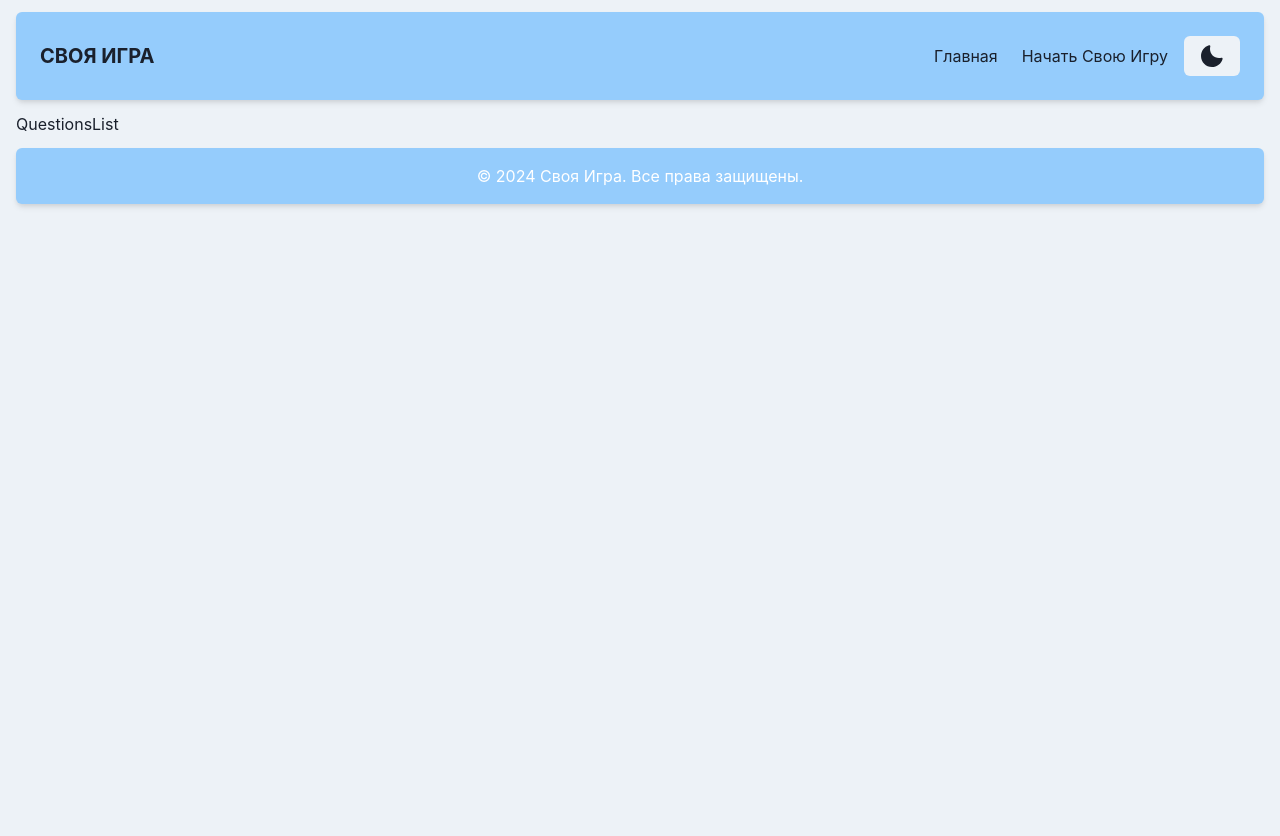
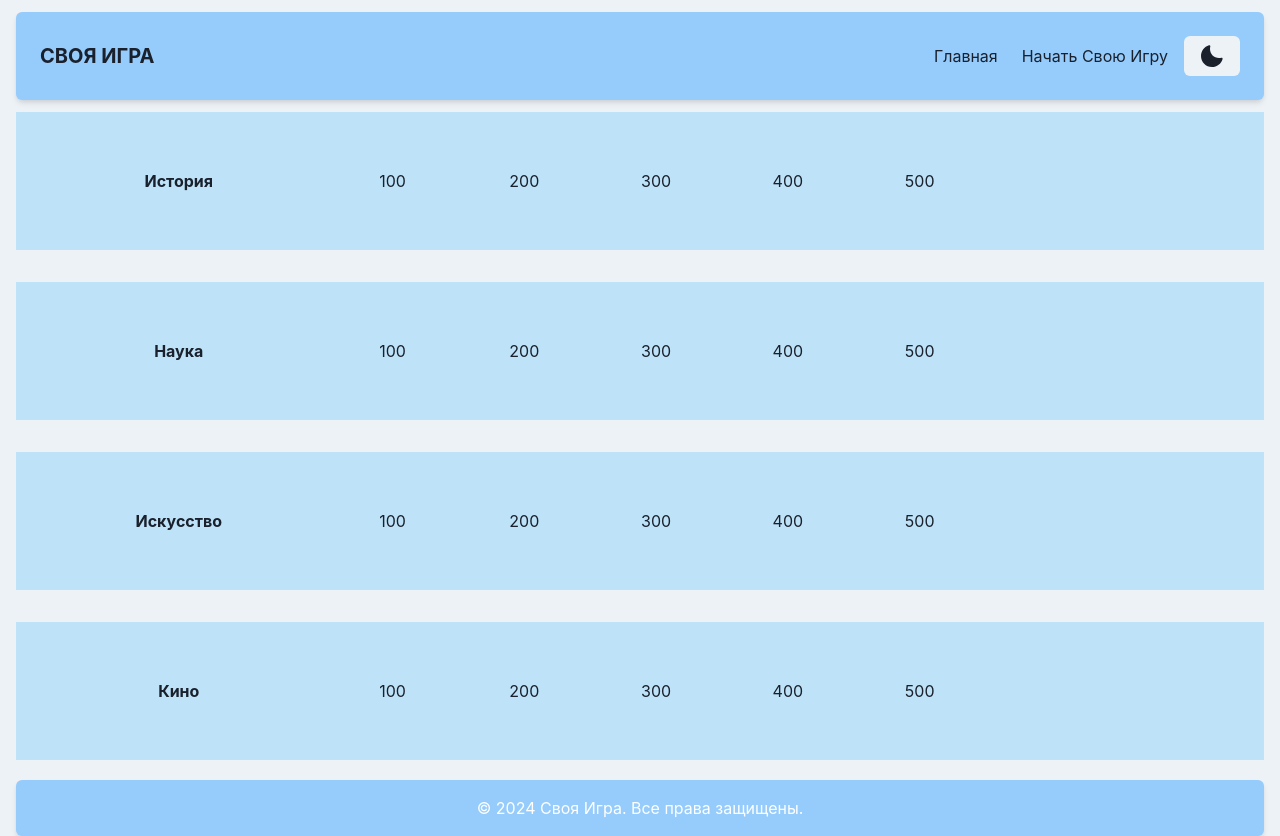
Before and after one commit to DenisIgnatenko/phase-3-mygame, a React (Vite) app in the folder client/: page /mygame in a window 1280 px wide. Before the commit the page ends 800 px from the top, so only its background shows below. Built offline with nearby package versions, Linux system fonts and the light colour scheme.

Commit message:
wrappers

```diff
--- a/client/src/components/pages/QuestionsList.tsx
+++ b/client/src/components/pages/QuestionsList.tsx
@@ -1,5 +1,63 @@
 import React from 'react';
+import { Grid, GridItem, VStack } from '@chakra-ui/react';
+import type { ThemeType } from '../../types/mygameTypes';
+import ThemeWrapper from '../ui/ThemeWrapper';
 
 export default function QuestionsList(): JSX.Element {
-  return <div>QuestionsList</div>;
+  const themes: ThemeType[] = [
+    {
+      id: 1,
+      theme: 'История',
+      questions: [
+        { id: 1, price: 100 },
+        { id: 2, price: 200 },
+        { id: 3, price: 300 },
+        { id: 4, price: 400 },
+        { id: 5, price: 500 },
+      ],
+    },
+    {
+      id: 2,
+      theme: 'Наука',
+      questions: [
+        { id: 4, price: 100 },
+        { id: 5, price: 200 },
+        { id: 6, price: 300 },
+        { id: 7, price: 400 },
+        { id: 8, price: 500 },
+      ],
+    },
+    {
+      id: 3,
+      theme: 'Искусство',
+      questions: [
+        { id: 9, price: 100 },
+        { id: 10, price: 200 },
+        { id: 11, price: 300 },
+        { id: 12, price: 400 },
+        { id: 13, price: 500 },
+      ],
+    },
+
+    {
+      id: 4,
+      theme: 'Кино',
+      questions: [
+        { id: 14, price: 100 },
+        { id: 15, price: 200 },
+        { id: 16, price: 300 },
+        { id: 17, price: 400 },
+        { id: 18, price: 500 },
+      ],
+    },
+
+    // Добавь столько объектов ThemeType, сколько тебе нужно для тестирования
+  ];
+  return (
+    <VStack spacing={6} align="stretch">
+      {themes.map((theme) => (
+        <ThemeWrapper key={theme.id} themeData={theme} />
+      ))}
+    </VStack>
+  );
 }
--- a/client/src/components/ui/ThemeWrapper.tsx
+++ b/client/src/components/ui/ThemeWrapper.tsx
@@ -1,18 +1,38 @@
 import React from 'react';
-import { Box, Grid, GridItem, Heading, Text } from '@chakra-ui/react';
+import { Box, Grid, GridItem, Flex, Heading, Text } from '@chakra-ui/react';
 import type { QuestionsType, ThemeType } from '../../types/mygameTypes';
 
 export default function ThemeWrapper({ themeData }: ThemeType): JSX.Element {
+  const cardSize = '120px'; // Устанавливаем фиксированный размер для карточек
+
   return (
-    <Box borderWidth="1px" borderRadius="lg" p={4} mb={4}>
-      <Heading size="md" mb={4}>
+    <Box
+      borderWidth="1px"
+      borderColor="transparent"
+      bg="blue.100"
+      display="flex"
+      alignItems="center"
+      p={2}
+      mb={2}
+    >
+      <Text fontWeight="bold" textAlign="center" flex="1">
         {themeData.theme}
-      </Heading>
-      {themeData.questions.map((question) => (
-        <Text key={question.id} p={2} borderBottomWidth="1px">
-          {question.price}
-        </Text>
-      ))}
+      </Text>
+      <Grid templateColumns="repeat(auto-fill, minmax(120px, 1fr))" gap={0} flex="3">
+        {themeData.questions.map((question: QuestionType) => (
+          <Box
+            key={question.id}
+            width={cardSize}
+            height={cardSize}
+            bg="blue.100"
+            display="flex"
+            alignItems="center"
+            justifyContent="center"
+          >
+            <Text>{question.price}</Text>
+          </Box>
+        ))}
+      </Grid>
     </Box>
   );
 }
```
